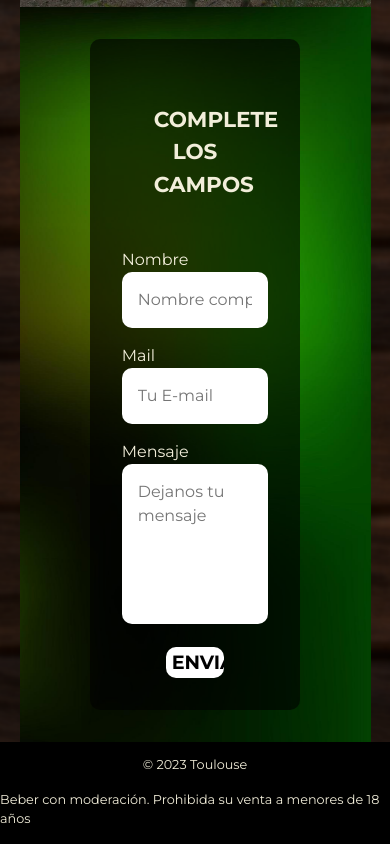
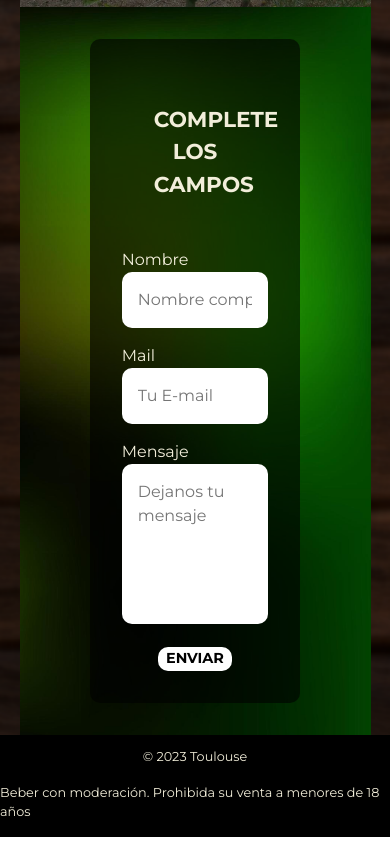
Before and after one commit to MarcosBasualdoC/CoderHouse-Trabajos, a plain HTML site: page contacto.html in a window 390 px wide. Shown: the part 467-1311 px from the top of the page. Drawn offline with nearby package versions, Linux system fonts and the light colour scheme.

Commit message:
Solucion en boton de contacto

```diff
--- a/css/estilo.css
+++ b/css/estilo.css
@@ -729,4 +729,9 @@ textarea {
     .bodegaMain h2 {
         font-size: 1.2rem;
     }
+
+    .botonFormulario{
+        font-size: .9rem;
+        width: 50%;
+    }
 }
```
